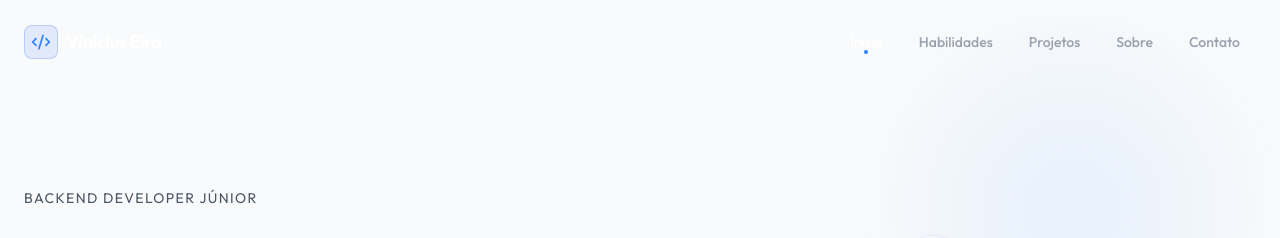
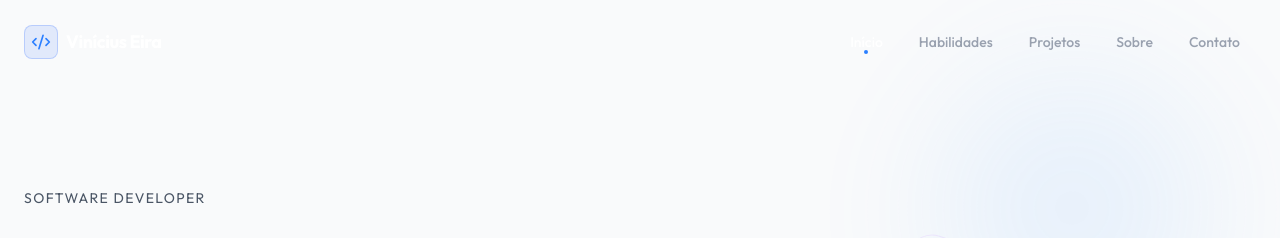
Before and after one commit to Vinicius-Eira/meu-portfolio, a Next.js app: page / in a window 1280 px wide. Shown: the top 238 px of the page. Built offline with nearby package versions, Linux system fonts and the light colour scheme.

Commit message:
Update HeroSection.tsx

```diff
--- a/src/components/sections/HeroSection.tsx
+++ b/src/components/sections/HeroSection.tsx
@@ -101,7 +101,7 @@ export const HeroSection = () => {
                             variants={textVariants}
                             className="text-sm uppercase tracking-widest mb-4 text-gray-600 dark:text-gray-500"
                         >
-                            BACKEND DEVELOPER JÚNIOR
+                           Software Developer
                         </motion.h2>
 
                         <motion.h1
```
